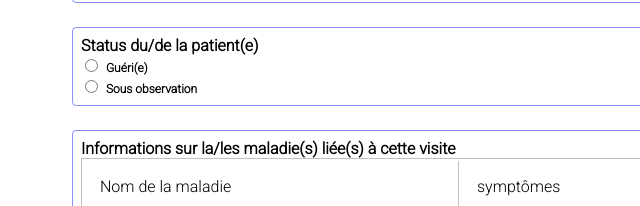
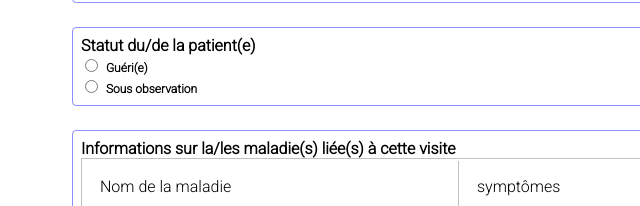
Before and after one commit to user10599/html-forms, a plain HTML site: page Forms/formulaire-decharge.html in a window 1280 px wide. Shown: the part 813-1019 px from the top of the page, 0-640 px from the left. Drawn offline with nearby package versions, Linux system fonts and the light colour scheme.

Commit message:
Update formulaire-decharge.html

```diff
--- a/Forms/formulaire-decharge.html
+++ b/Forms/formulaire-decharge.html
@@ -71,7 +71,7 @@
             </section>
 
             <section id="statut-patient">
-                <span>Status du/de la patient(e)</span><br>
+                <span>Statut du/de la patient(e)</span><br>
                 <input type="radio" name="" id="">
                 <label for="">Gu&eacute;ri(e)</label><br>
                 <input type="radio" name="" id="">
```
